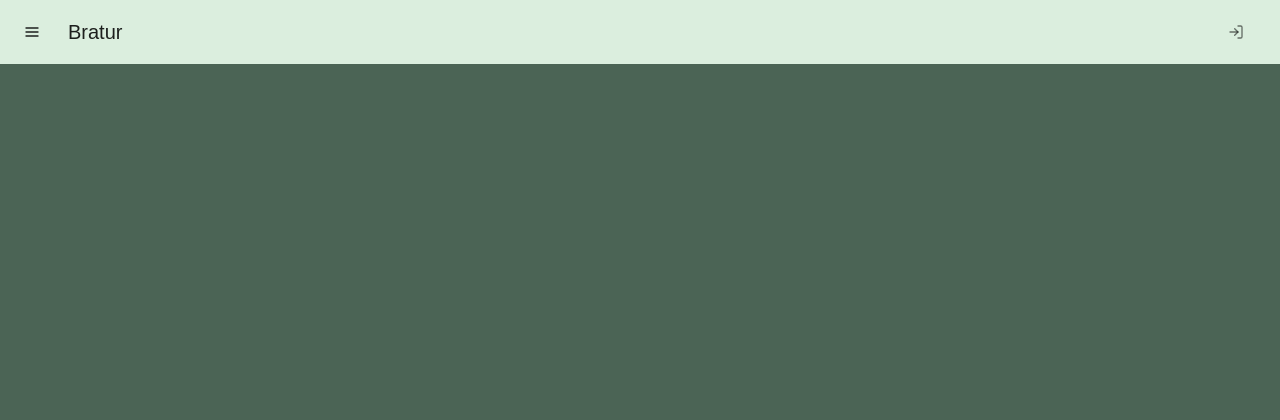
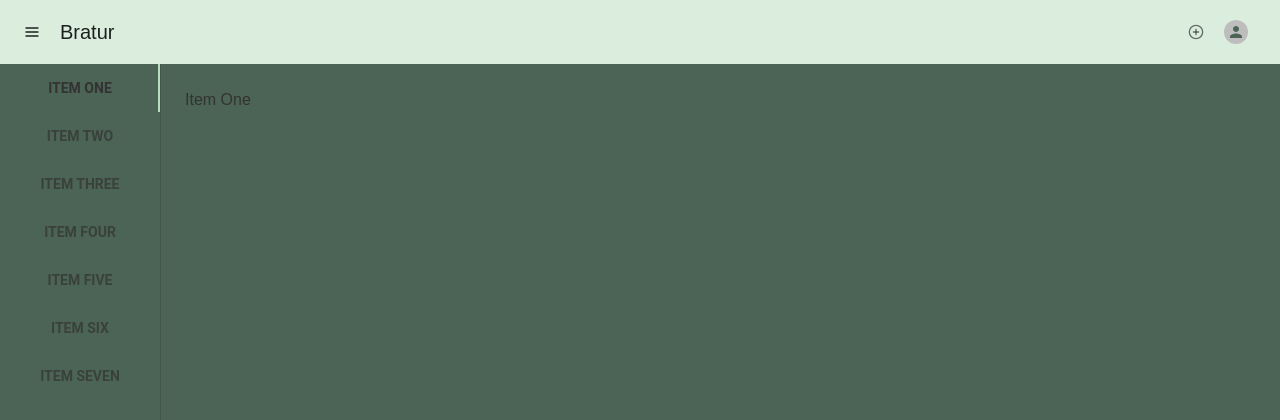
Before and after one commit to stavangler/web, a React (Create React App) app: page /trip/1 in a window 1280 px wide. Before the commit this address led to /login. Shown: the top 420 px of the page. Built offline with nearby package versions, Linux system fonts and the light colour scheme; no server answers.

Commit message:
trip page, tabs

```diff
--- a/public/index.html
+++ b/public/index.html
@@ -24,6 +24,10 @@
       work correctly both with client-side routing and a non-root public URL.
       Learn how to configure a non-root public URL by running `npm run build`.
     -->
+    <style>
+        html,body, #root { height: 100%; }
+        #root { display: flex; flex-direction: column; }
+    </style>
     <title>React App</title>
   </head>
   <body>
--- a/src/app.tsx
+++ b/src/app.tsx
@@ -11,9 +11,9 @@ import store from './stores/store'
 
 const useStyles = makeStyles((theme: Theme) =>
     createStyles({
-        root: { flexGrow: 1 },
-        menuButton: { marginRight: theme.spacing(2) },
-        title: { flexGrow: 1 },
+        // root: { flexGrow: 1 },
+        stdButton: { width:40, height:40 }, // todo: move to common styles
+        title: { marginLeft:8, flexGrow: 1 },
         small: {
             width: theme.spacing(3),
             height: theme.spacing(3),
@@ -31,7 +31,7 @@ const App = () => {
                     <CssBaseline />
                     <AppBar position="static" elevation={0}>
                         <Toolbar>
-                            <IconButton edge="start" className={classes.menuButton} color="inherit" aria-label="menu">
+                            <IconButton edge="start" className={classes.stdButton} color="inherit" aria-label="menu">
                                 <Icon.Menu size={16} />
                             </IconButton>
                             <Typography variant="h6" className={classes.title}>
@@ -40,15 +40,15 @@ const App = () => {
                             {
                                 user.isAuthenticated ?
                                     <>
-                                        <IconButton title="New trip">
+                                        <IconButton title="New trip" className={classes.stdButton}>
                                             <Icon.PlusCircle size={16} />
                                         </IconButton>
-                                        <IconButton title="User">
+                                        <IconButton title="User" className={classes.stdButton}>
                                             <Avatar className={classes.small} />
                                         </IconButton>
                                     </>
                                     :
-                                    <IconButton title="Login">
+                                    <IconButton title="Login" className={classes.stdButton}>
                                         <Icon.LogIn size={16} />
                                     </IconButton>
                             }
--- a/src/components/protected-route.tsx
+++ b/src/components/protected-route.tsx
@@ -1,22 +1,9 @@
-import React, { useEffect } from 'react'
+import React from 'react'
 import { Redirect } from 'react-router-dom'
-//import { useStores } from '../stores/store'
+import store from '../stores/store'
 
-const ProtectedRoute = (props: any) => {
+const ProtectedRoute = (props: any) =>
+    store.userStore?.isAuthenticated ?
+        <props.component /> : <Redirect to={{ pathname: '/login' }} />
 
-    //const { authStore } = useStores()
-    const authStore:any = {} //.........
-
-    // useEffect(() => {
-    // }, [])
-
-    const Component = props.component
-
-    return authStore.session?.isAuthenticated ? (
-        <Component />
-    ) : (
-            <Redirect to={{ pathname: '/login' }} />
-        )
-
-}
 export default ProtectedRoute
--- a/src/components/trip-item.tsx
+++ b/src/components/trip-item.tsx
@@ -5,6 +5,7 @@ import { Paper } from '@material-ui/core'
 import { theme } from "../common/theme"
 import * as Icon from 'react-feather'
 import utils from '../common/utils'
+import { useHistory } from 'react-router-dom'
 
 const useStyles = makeStyles((theme: Theme) =>
     createStyles({
@@ -12,6 +13,7 @@ const useStyles = makeStyles((theme: Theme) =>
             borderRadius: 0,
             // maxWidth: 345,
         },
+        stdButton: { width:40, height:40 }, // todo: move to common styles
         media: { height: 140 },
         content: { margin: 16 },
         flexSplit: {
@@ -22,10 +24,11 @@ const useStyles = makeStyles((theme: Theme) =>
 )
 
 const TripItem = (props: any) => {
+    const history = useHistory()
     const classes = useStyles()
 
     return (
-        <Card className={classes.root}>
+        <Card className={classes.root} onClick={() => history.push(`trip/${props.data.id}`)}>
             <CardActionArea>
                 <CardMedia
                     className={classes.media}
@@ -43,10 +46,10 @@ const TripItem = (props: any) => {
                 </CardContent>
             </CardActionArea>
             <CardActions className={classes.flexSplit}>
-                <IconButton title="Agenda">
+                <IconButton title="Agenda" className={classes.stdButton}>
                     <Icon.Clipboard size={16} />
                 </IconButton>
-                <IconButton title="Edit trip">
+                <IconButton title="Edit trip" className={classes.stdButton}>
                     <Icon.Edit2 size={16} />
                 </IconButton>
             </CardActions>
--- a/src/pages/dashboard-page.tsx
+++ b/src/pages/dashboard-page.tsx
@@ -16,8 +16,8 @@ const DashboardPage = observer(() => {
 
     store.tripStore.loadTrips() // ! test test ...
 
-    console.log(store.tripStore.isLoading)
-    console.log(allTrips)
+    // console.log(store.tripStore.isLoading)
+    // console.log(allTrips)
 
     return (
         <>
@@ -29,7 +29,6 @@ const DashboardPage = observer(() => {
                         <Grid container spacing={3}>
                             {
                                 allTrips.map((t: any) =>
-
                                     <Grid item xs={12} sm={6} key={t.id}>
                                         <TripItem data={t}></TripItem>
                                     </Grid>
--- a/src/pages/trip-page.tsx
+++ b/src/pages/trip-page.tsx
@@ -1,15 +1,102 @@
 import React from 'react'
 import { createStyles, makeStyles, Theme } from '@material-ui/core/styles'
+import { Box, Tab, Tabs, Typography } from '@material-ui/core'
 
 const useStyles = makeStyles((theme: Theme) =>
-    createStyles({}),
+    createStyles({
+        root: {
+            display: 'flex',
+            height: '100%'
+        },
+        tabs: {
+            borderRight: `1px solid ${theme.palette.divider}`,
+        },
+    }),
 )
+
+interface TabPanelProps {
+    children?: React.ReactNode;
+    index: any;
+    value: any;
+}
+
+function TabPanel(props: TabPanelProps) {
+    const { children, value, index, ...other } = props
+
+    return (
+        <div
+            role="tabpanel"
+            hidden={value !== index}
+            id={`vertical-tabpanel-${index}`}
+            aria-labelledby={`vertical-tab-${index}`}
+            {...other}
+        >
+            {value === index && (
+                <Box p={3}>
+                    <Typography>{children}</Typography>
+                </Box>
+            )}
+        </div>
+    )
+}
+
+function a11yProps(index: any) {
+    return {
+        id: `vertical-tab-${index}`,
+        'aria-controls': `vertical-tabpanel-${index}`,
+    }
+}
+
+
+
 
 const TripPage = () => {
     const classes = useStyles()
+    const [value, setValue] = React.useState(0)
+    const handleChange = (event: React.ChangeEvent<{}>, newValue: number) => {
+        setValue(newValue)
+    }
+
     return (
-        <>
-        </>
+        <div className={classes.root}>
+            <Tabs
+                orientation="vertical"
+                variant="scrollable"
+                value={value}
+                onChange={handleChange}
+                aria-label="Vertical tabs example"
+                className={classes.tabs}
+            >
+                <Tab label="Item One" {...a11yProps(0)} />
+                <Tab label="Item Two" {...a11yProps(1)} />
+                <Tab label="Item Three" {...a11yProps(2)} />
+                <Tab label="Item Four" {...a11yProps(3)} />
+                <Tab label="Item Five" {...a11yProps(4)} />
+                <Tab label="Item Six" {...a11yProps(5)} />
+                <Tab label="Item Seven" {...a11yProps(6)} />
+            </Tabs>
+            <TabPanel value={value} index={0}>
+                Item One
+                </TabPanel>
+            <TabPanel value={value} index={1}>
+                Item Two
+                </TabPanel>
+            <TabPanel value={value} index={2}>
+                Item Three
+                </TabPanel>
+            <TabPanel value={value} index={3}>
+                Item Four
+                </TabPanel>
+            <TabPanel value={value} index={4}>
+                Item Five
+                </TabPanel>
+            <TabPanel value={value} index={5}>
+                Item Six
+                </TabPanel>
+            <TabPanel value={value} index={6}>
+                Item Seven
+                </TabPanel>
+        </div>
     )
 }
 export default TripPage
--- a/src/stores/user-store.ts
+++ b/src/stores/user-store.ts
@@ -10,7 +10,7 @@ export const User = types.model("User", {
 export const UserStore = types
     .model("UserStore", {
         name: '',
-        isAuthenticated: false,
+        isAuthenticated: true, //...
         token: ''
         //...
     })
```
Also changed, not shown: 1 other file (tests, documents, lock files or other folders).
